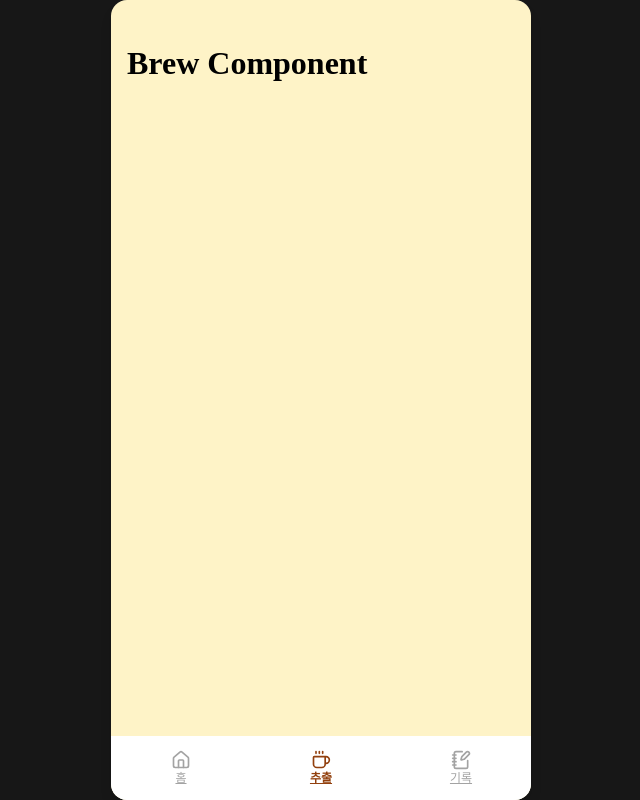
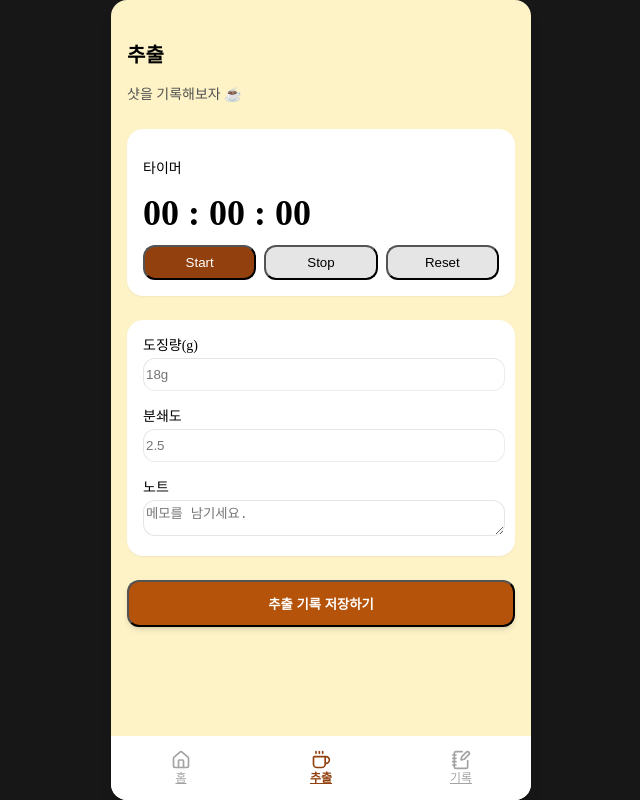
Before and after one commit to metjyc/espresso-log, a React (Vite) app: page /brew in a window 1280 px wide. Shown: the whole page, without its empty margins (319-959 px from the left). Built offline with nearby package versions, Linux system fonts and the light colour scheme.

Commit message:
feat: brew 컴포넌트 UI 생성 및 핸들러 연결

```diff
--- a/src/pages/Brew.tsx
+++ b/src/pages/Brew.tsx
@@ -1,7 +1,101 @@
+import { useRef, useState } from "react";
+
 export default function Brew() {
+  const [tenth, setTenth] = useState<number>(0);
+  const [running, setRunning] = useState(false);
+  const intervalRef = useRef<number | null>(null);
+
+  const handleStart = () => {
+    if (intervalRef.current !== null) {
+      return;
+    }
+    intervalRef.current = setInterval(() => {
+      setTenth((prev) => prev + 1);
+    }, 100);
+    setRunning(true);
+  };
+
+  const handleStop = () => {
+    if (intervalRef.current === null) {
+      return;
+    }
+    clearInterval(intervalRef.current);
+    intervalRef.current = null;
+    setRunning(false);
+  };
+
+  const handleReset = () => {
+    if (intervalRef.current !== null) {
+      clearInterval(intervalRef.current);
+      intervalRef.current = null;
+    }
+
+    setRunning(false);
+    setTenth(0);
+  };
+
   return (
-    <>
-      <h1>Brew Component</h1>
-    </>
+    <div className="flex flex-col space-y-6">
+      <header className="space-y-1">
+        <h2 className="text-xl font-semibold">추출</h2>
+        <p className="text-sm text-neutral-600">샷을 기록해보자 ☕️</p>
+      </header>
+      <section className="rounded-2xl bg-white shadow-sm border border-black/5 p-4 space-y-3">
+        <p className="text-sm font-medium">타이머</p>
+        <div className="text-4xl font-bold tabular-nums">00 : 00 : 00</div>
+        <div className="grid grid-cols-3 gap-2">
+          <button
+            className="py-2 rounded-xl bg-amber-800 text-white"
+            onClick={handleStart}
+          >
+            Start
+          </button>
+          <button
+            className="py-2 rounded-xl bg-neutral-200"
+            onClick={handleStop}
+          >
+            Stop
+          </button>
+          <button
+            className="py-2 rounded-xl bg-neutral-200"
+            onClick={handleReset}
+          >
+            Reset
+          </button>
+        </div>
+      </section>
+
+      <section className="rounded-2xl bg-white shadow-sm border border-black/5 p-4 space-y-4">
+        <div className="space-y-0.5">
+          <label className="text-sm font-medium">도징량(g)</label>
+          <input
+            id="dose"
+            placeholder="18g"
+            className="w-full rounded-xl border border-black/10 py-2"
+            inputMode="decimal"
+          />
+        </div>
+
+        <div className="space-y-0.5">
+          <label className="text-sm font-medium">분쇄도</label>
+          <input
+            placeholder="2.5"
+            className="w-full rounded-xl border border-black/10 py-2"
+            inputMode="decimal"
+          />
+        </div>
+
+        <div className="space-y-0.5 ">
+          <label className="text-sm font-medium">노트</label>
+          <textarea
+            placeholder="메모를 남기세요."
+            className="w-full rounded-xl border border-black/10"
+          />
+        </div>
+      </section>
+      <button className="w-full rounded-xl bg-amber-700 text-white py-3 font-semibold shadow-md active:translate-y-[1px] transition ">
+        추출 기록 저장하기
+      </button>
+    </div>
   );
 }
```
